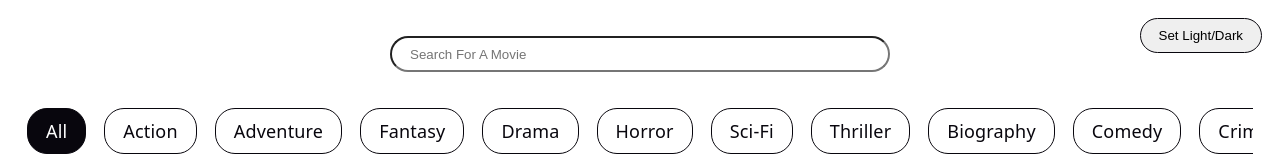
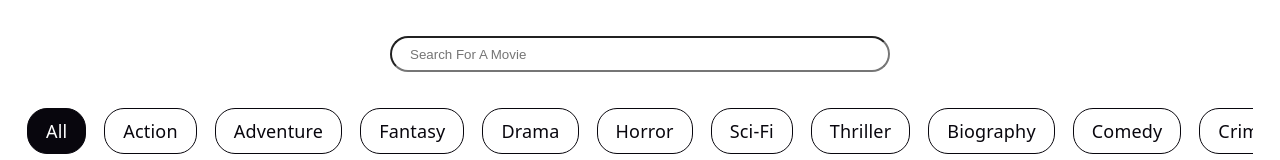
Before and after one commit to TyphaineLeGales/DNAMDE_II, a React (Vite) app: page / in a window 1280 px wide. Shown: the top 160 px of the page. Built offline with nearby package versions, Linux system fonts and the light colour scheme; a web font is replaced by a local one.

Commit message:
fix: comment out unused light/dark mode button in App component

```diff
--- a/src/App.jsx
+++ b/src/App.jsx
@@ -32,7 +32,7 @@ function App() {
 
   return (
     <div id='app'>
-      <button type='button' id='light-dark-button' onClick={handleLightDark}>Set Light/Dark</button>
+      {/* <button type='button' id='light-dark-button' onClick={handleLightDark}>Set Light/Dark</button> */}
       <input ref={input} type="search" id='searchbar' placeholder='Search For A Movie' onChange={handleSearch} />
       <div className='genre-chip-list'>
         { Array.from(genresSet).map((genre, i) => <GenreChip key={i} name={genre} selected={selectedGenre === genre} setSelectedGenreCallback={handleGenre}/>) }
```
